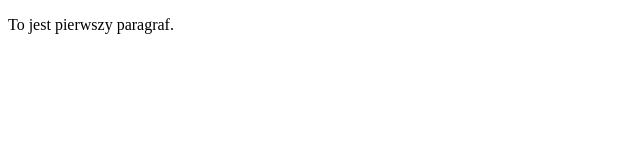
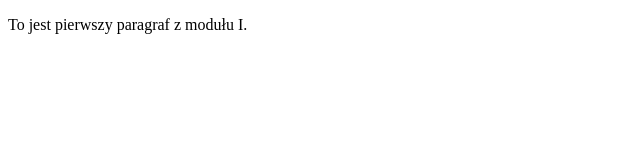
Before and after one commit to Sativa7/github, a plain HTML site: page index.html in a window 1280 px wide. Shown: the full height of the page, 0-640 px from the left. Drawn offline with Linux system fonts and the light colour scheme.

Commit message:
zmodyfikowany paragraf

```diff
--- a/index.html
+++ b/index.html
@@ -5,6 +5,6 @@
     <title>Github</title>
 </head>
 <body>
-    <p>To jest pierwszy paragraf.</p>
+    <p>To jest pierwszy paragraf z modułu I.</p>
 </body>
 </html>
```
